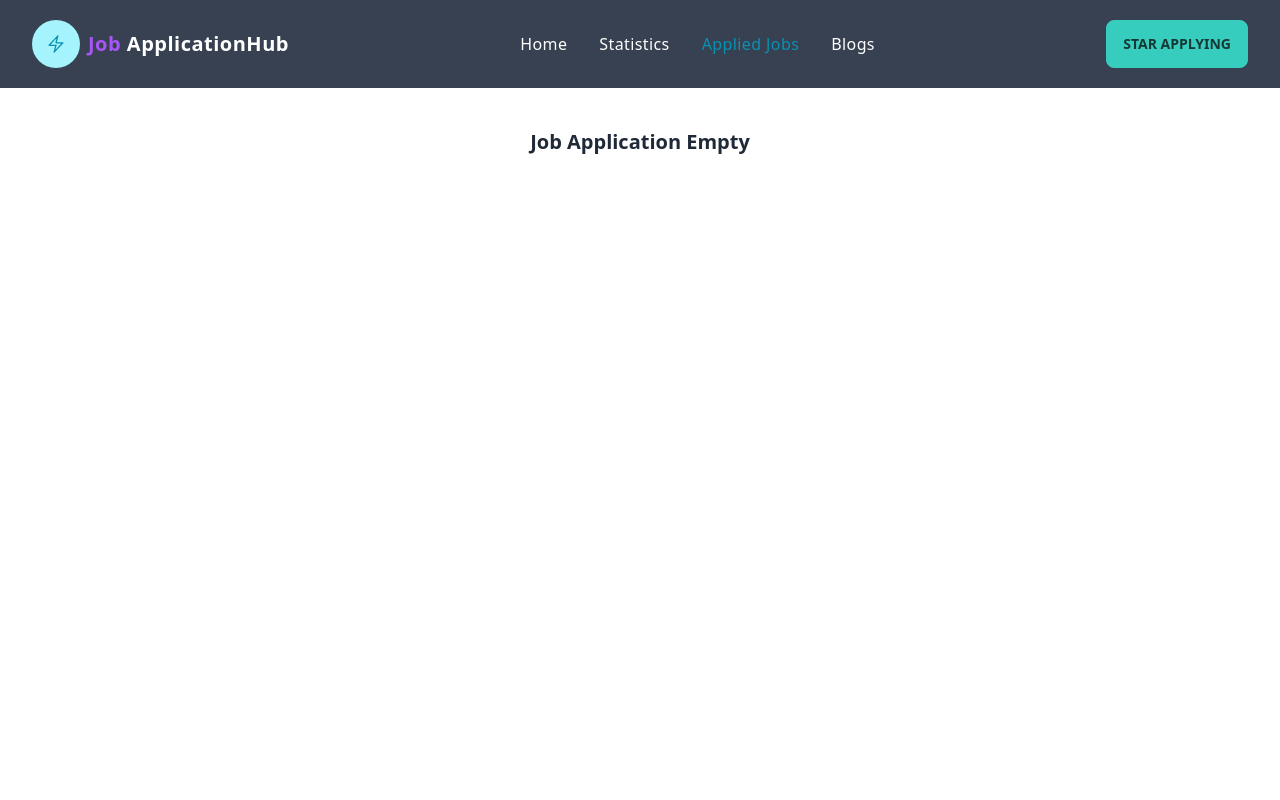
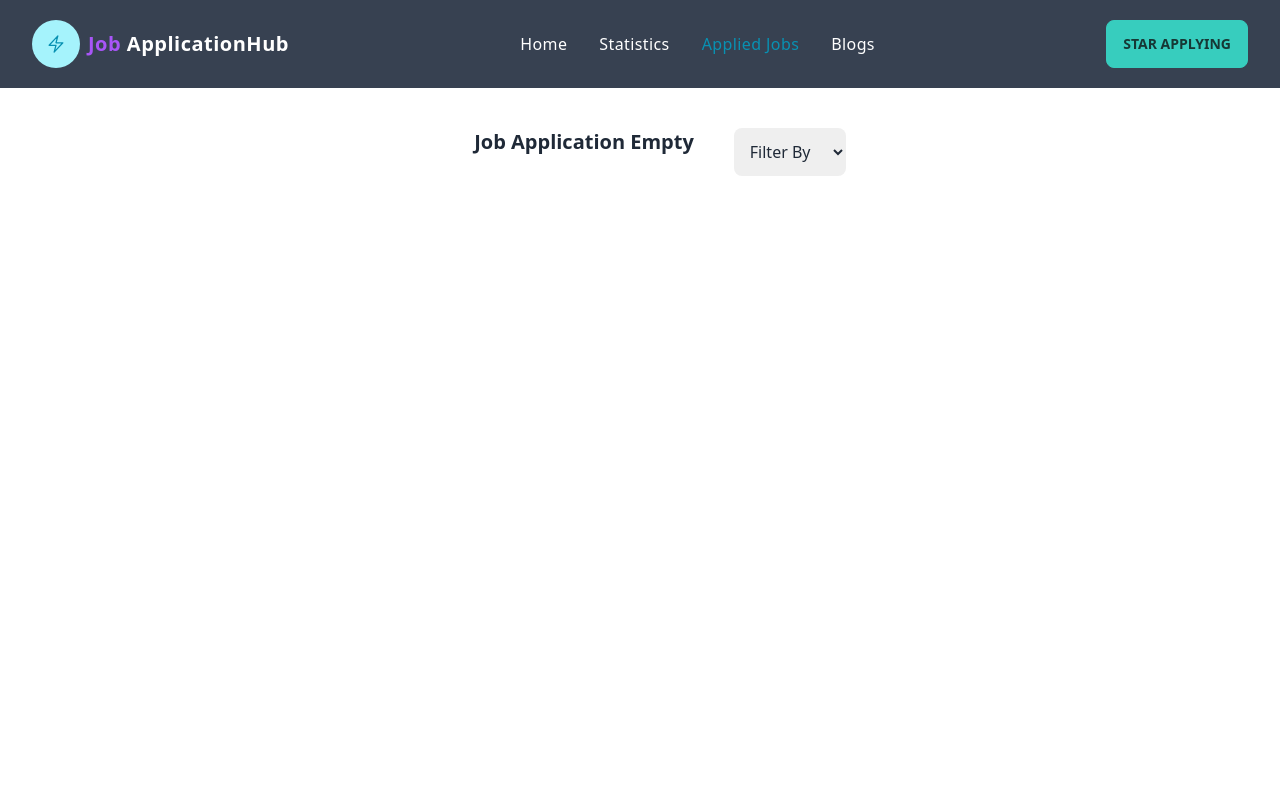
Before and after one commit to SalehinShohan/job-application-hub, a React (Vite) app: page /applied in a window 1280 px wide. Shown: the top 800 px of the page. Built offline with nearby package versions, Linux system fonts and the light colour scheme.

Commit message:
added filter by drop down

```diff
--- a/src/components/AppliedJobs/AppliedJobs.jsx
+++ b/src/components/AppliedJobs/AppliedJobs.jsx
@@ -2,6 +2,7 @@ import React, { useEffect, useState } from "react";
 import { getShoppingCart } from "../utils/fakeDb";
 import { useLoaderData } from "react-router-dom";
 import JobItem from "../JobItem/JobItem";
+import Filter from "../Filter/Filter";
 
 const AppliedJobs = () => {
   const { newArr } = useLoaderData();
@@ -23,6 +24,7 @@ const AppliedJobs = () => {
         }
 
       </div>
+      <Filter></Filter>
     </div>
   );
 };
--- /dev/null
+++ b/src/components/Filter/Filter.jsx
@@ -0,0 +1,27 @@
+import React, { useEffect, useState } from 'react';
+
+
+
+const Filter = () => {
+
+    const [filter, setFilter] = useState([])
+
+    useEffect( () =>{
+        fetch('FeaturedJobs.json')
+        .then(res => res.json())
+        .then(data => setFilter(data))
+    }, [])
+    // console.log(filter)
+
+    return (
+        <div className='mt-10'>
+            <select className='p-3 rounded-lg' name={filter.type1 ?.Remote} id="">
+                <option value="all">Filter By</option>
+                <option value="remote">Remote</option>
+                <option value="full time">Full Time</option>
+            </select>
+        </div>
+    );
+};
+
+export default Filter;
--- a/src/components/JobItem/JobItem.jsx
+++ b/src/components/JobItem/JobItem.jsx
@@ -2,6 +2,7 @@ import React from "react";
 
 const JobItem = ({ job }) => {
   const { name, picture, title, salary, location, type1, type2 } = job;
+
   return (
     <li className="flex flex-col py-6 sm:flex-row sm:justify-between">
       <div className="flex w-full h-full space-x-2 sm:space-x-4">
```
